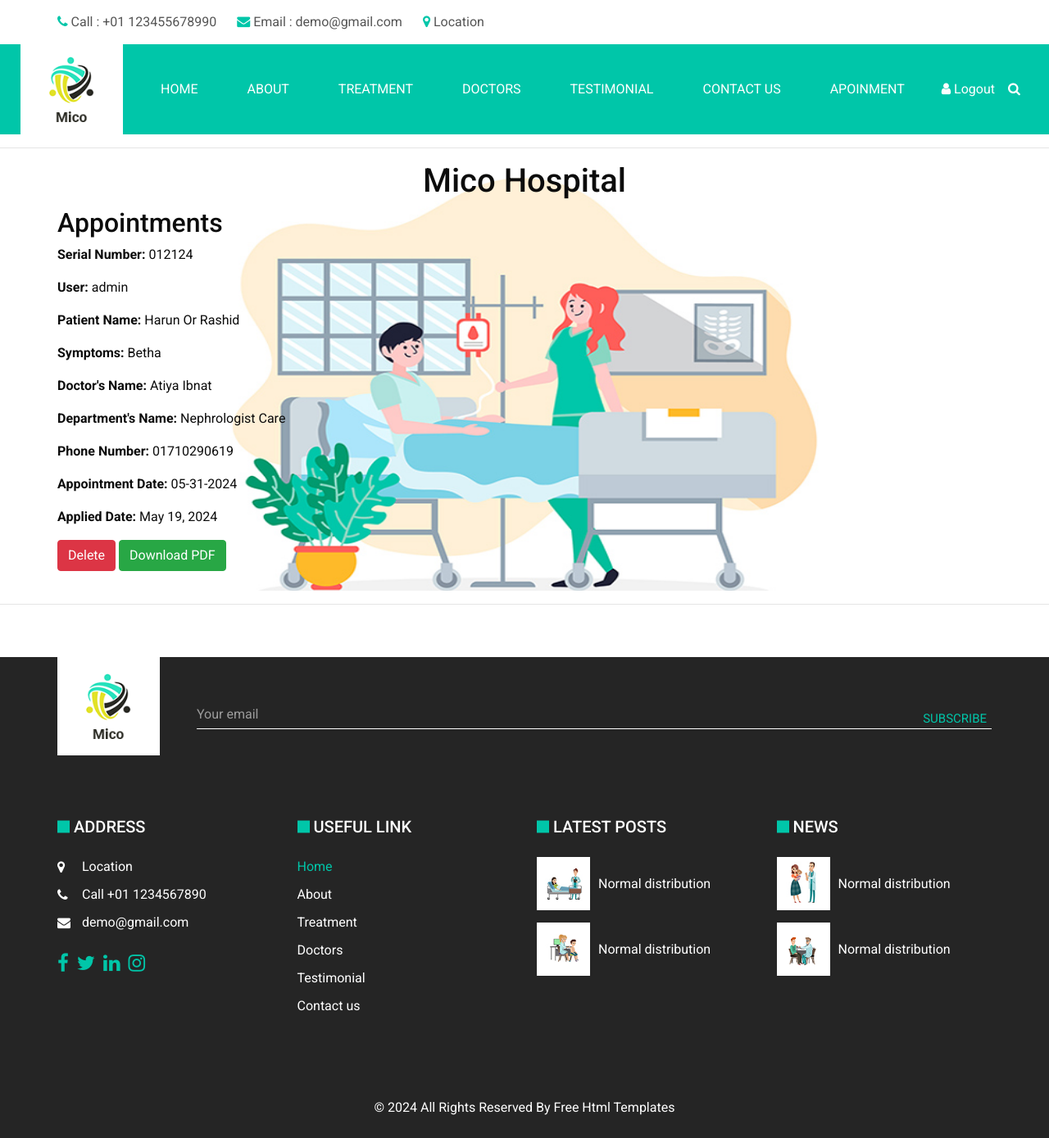
After one commit to harun708280/Mic-Medical-Addmision, a Django app: page /appointments/ in a window 1280 px wide. The commit adds this page. Shown: the whole page at 82% size. Run offline with Django 5.2, Linux system fonts and the light colour scheme; a user stored in the database is signed in; data comes from the database, SQL or seed files in the repository; both versions use the stored data as it was after the commit; some libraries are stand-ins or nearby versions.

Commit message:
'update'

```diff
--- a/Main/models.py
+++ b/Main/models.py
@@ -35,7 +35,7 @@ class Apoinment(models.Model):
     Department=models.CharField(max_length=50)
     Phone=models.CharField( max_length=50)
     Symptoms=models.CharField( max_length=50)
-    upload_date=models.DateField( auto_now_add=False)
+    upload_date=models.DateField( auto_now_add=True)
     Apoinment_date=models.CharField( max_length=50)
 
     def __str__(self):
--- a/Main/urls.py
+++ b/Main/urls.py
@@ -8,6 +8,10 @@ urlpatterns = [
     path('',views.home,name='home'),
     path('details/<int:pk>/', views.DetailsView.as_view(), name='details'),
     path('about/',views.about,name='about'),
-
+    #path('apoinment-details/',views.appointment_details,name='apoinment-details'),
+    path('eror/',views.Error,name='error'),
+    path('apoinment-delate/<int:id>/', views.apoinment_delate, name='apoinment-delate'),
+    path('appointments/',views. appointment_details, name='appointment_details'),
+    path('appointments/pdf/<int:appointment_id>/',views. generate_pdf, name='generate_pdf'),
 
 ]+static (settings.MEDIA_URL,document_root=settings.MEDIA_ROOT)
--- a/Main/views.py
+++ b/Main/views.py
@@ -1,6 +1,14 @@
 from django.shortcuts import render,redirect
 from django.views import View
 from .models import *
+from django.template.loader import get_template
+from xhtml2pdf import pisa
+from django.http import HttpResponse
+from django.core.paginator import Paginator
+import base64
+#from django.http import HttpResponse
+#from django.template.loader import get_template
+#
 # Create your views here.
 def home(request):
     about = AboutHospital.objects.all().order_by('-id')[:1]
@@ -28,7 +36,7 @@ def home(request):
 
             Apoinments = Apoinment.objects.create(user=user, name=names, Doctor=doctors, Department=deparments, Phone=phone, Symptoms=symtom, Apoinment_date=date)
             Apoinments.save()
-            return redirect('home')
+            return redirect('appointment_details')
 
     return render(request, 'index.html', locals())
 
@@ -40,3 +48,40 @@ class DetailsView(View):
 def about(request):
     about=AboutHospital.objects.all().order_by('-id')[:1]
     return render(request,'about.html',locals())
+
+def appointment_details(request):
+    appointments = Apoinment.objects.filter(user=request.user).order_by('-id')
+
+    if not appointments.exists():
+        return redirect('error')
+    return render(request, 'apoinmentdetails.html', {'appointments': appointments})
+
+
+
+def generate_pdf(request, appointment_id):
+    appointment = Apoinment.objects.get(pk=appointment_id)
+    template_path = 'pdfapoinment.html'
+    context = {'appointment': appointment}
+
+    response = HttpResponse(content_type='application/pdf')
+    response['Content-Disposition'] = f'attachment; filename="appointment_{appointment_id}.pdf"'
+
+    template = get_template(template_path)
+    html = template.render(context)
+
+    pisa_status = pisa.CreatePDF(
+        html, dest=response
+    )
+
+    if pisa_status.err:
+        return HttpResponse('We had some errors with the PDF generation <pre>' + html + '</pre>')
+    return response
+
+
+def apoinment_delate(request,id):
+    apoinment=Apoinment.objects.get(id=id)
+    apoinment.delete()
+    return redirect('appointment_details')
+
+def Error(request):
+    return render(request,'404.html')
--- a/templates/about.html
+++ b/templates/about.html
@@ -25,8 +25,8 @@
               {{ab.Main_information}}
             </p>
 
-            <a href="">
-              Read More
+            <a href="{% url "home" %}">
+             Back to Home
             </a>
           </div>
         </div>
--- /dev/null
+++ b/templates/apoinmentdetails.html
@@ -0,0 +1,40 @@
+{% extends "base.html" %}
+{% load static %}
+{% block title %}Appointment{% endblock title %}
+{% block content %}
+{% for ap in appointments %}
+<hr>
+<div class="container" style="background-image: url('{% static "images/slider-img.jpg" %}'); background-size: 800px 600px; background-position: center; background-repeat: no-repeat;">
+    <h1 align="center">
+      Mico
+      <span>
+        Hospital
+      </span>
+    </h1>
+    <h2>Appointments</h2>
+
+      <div class="appointment">
+        <p><strong>Serial Number:</strong> 0121{{ ap.id }}</p>
+        <p><strong>User:</strong> {{ ap.user }}</p>
+        <p><strong>Patient Name:</strong> {{ ap.name }}</p>
+        <p><strong>Symptoms:</strong> {{ ap.Symptoms }}</p>
+        <p><strong>Doctor's Name:</strong> {{ ap.Doctor }}</p>
+        <p><strong>Department's Name:</strong> {{ ap.Department }}</p>
+        <p><strong>Phone Number:</strong> {{ ap.Phone }}</p>
+        <p><strong>Appointment Date:</strong> {{ ap.Apoinment_date }}</p>
+        <p><strong>Applied Date:</strong> {{ ap.upload_date }}</p>
+        <div class="actions">
+          {% comment %} <a href="{% url "apoinment-delate" ap.id %}" class="btn btn-black btn-sm">X</a> {% endcomment %}
+         <a href="{% url "apoinment-delate" ap.id  %}"> <button type="button" class="btn btn-danger">
+            <i class="bi bi-trash"></i> Delete
+        </button></a>
+          <a href="{% url 'generate_pdf' ap.id %}" class="btn-download btn btn-success">Download PDF</a>
+        </div>
+      </div>
+      <br>
+
+  </div>
+  <hr>
+  <br> <br>
+{% endfor %}
+{% endblock content %}
--- a/templates/base.html
+++ b/templates/base.html
@@ -101,6 +101,11 @@
                   <li class="nav-item">
                     <a class="nav-link" href="contact.html">Contact Us</a>
                   </li>
+                  {% if request.user.is_authenticated %}
+                  <li class="nav-item">
+                    <a class="nav-link" href="{% url "appointment_details" %}">Apoinment</a>
+                  </li>
+                  {% endif %}
                 </ul>
               </div>
               <div class="quote_btn-container">
--- a/templates/index.html
+++ b/templates/index.html
@@ -136,7 +136,7 @@
             <div class="form-row ">
               <div class="form-group col-lg-4">
                 <label for="inputPatientName">Patient Name </label>
-                <input type="text" name='name' class="form-control" id="inputPatientName" placeholder="" >
+                <input type="text" name='name' class="form-control" id="inputPatientName" placeholder="" required='' >
               </div>
               <div class="form-group col-lg-4">
                 <label for="inputDoctorName">Doctor's Name</label>
@@ -160,11 +160,11 @@
             <div class="form-row ">
               <div class="form-group col-lg-4">
                 <label for="inputPhone">Phone Number</label>
-                <input type="" name='phone' class="form-control" id="inputPhone" placeholder="XXXXXXXXXX">
+                <input type="" name='phone' class="form-control" id="inputPhone" placeholder="XXXXXXXXXX" required=''>
               </div>
               <div class="form-group col-lg-4">
                 <label for="inputSymptoms">Symptoms</label>
-                <input type="text" name='symtoms' class="form-control" id="inputSymptoms" placeholder="">
+                <input type="text" name='symtoms' class="form-control" id="inputSymptoms" placeholder="" required=''>
               </div>
               <div class="form-group col-lg-4">
                 <label for="inputDate">Choose Date </label>
```
Also changed, not shown: templates/404.html (added, +25 -0 lines), templates/pdfapoinment.html (added, +30 -0 lines), Main/migrations/0006_alter_apoinment_upload_date.py (added), Main/migrations/0007_alter_apoinment_upload_date.py (added), db.sqlite3, media/None/team1.jpg (added).
